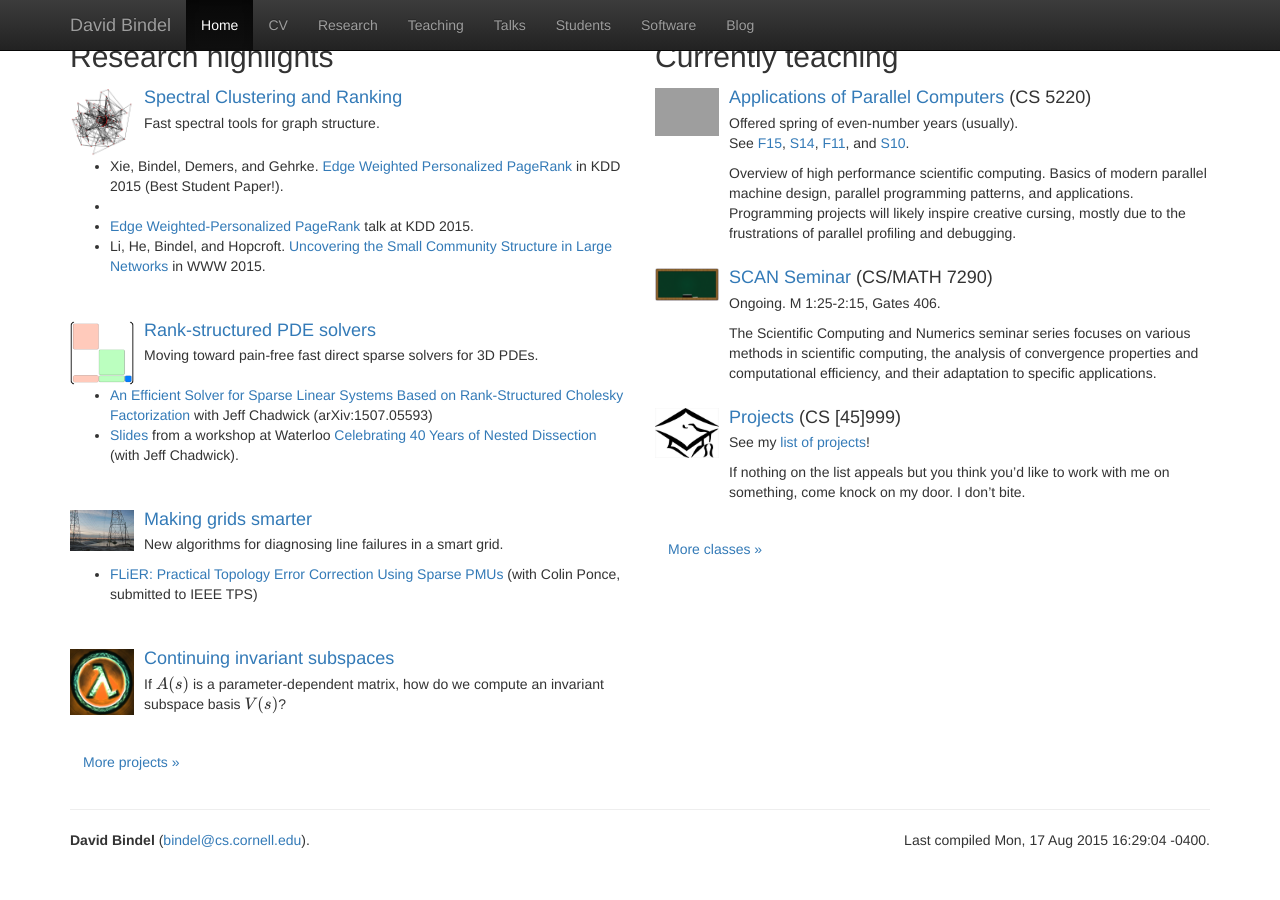
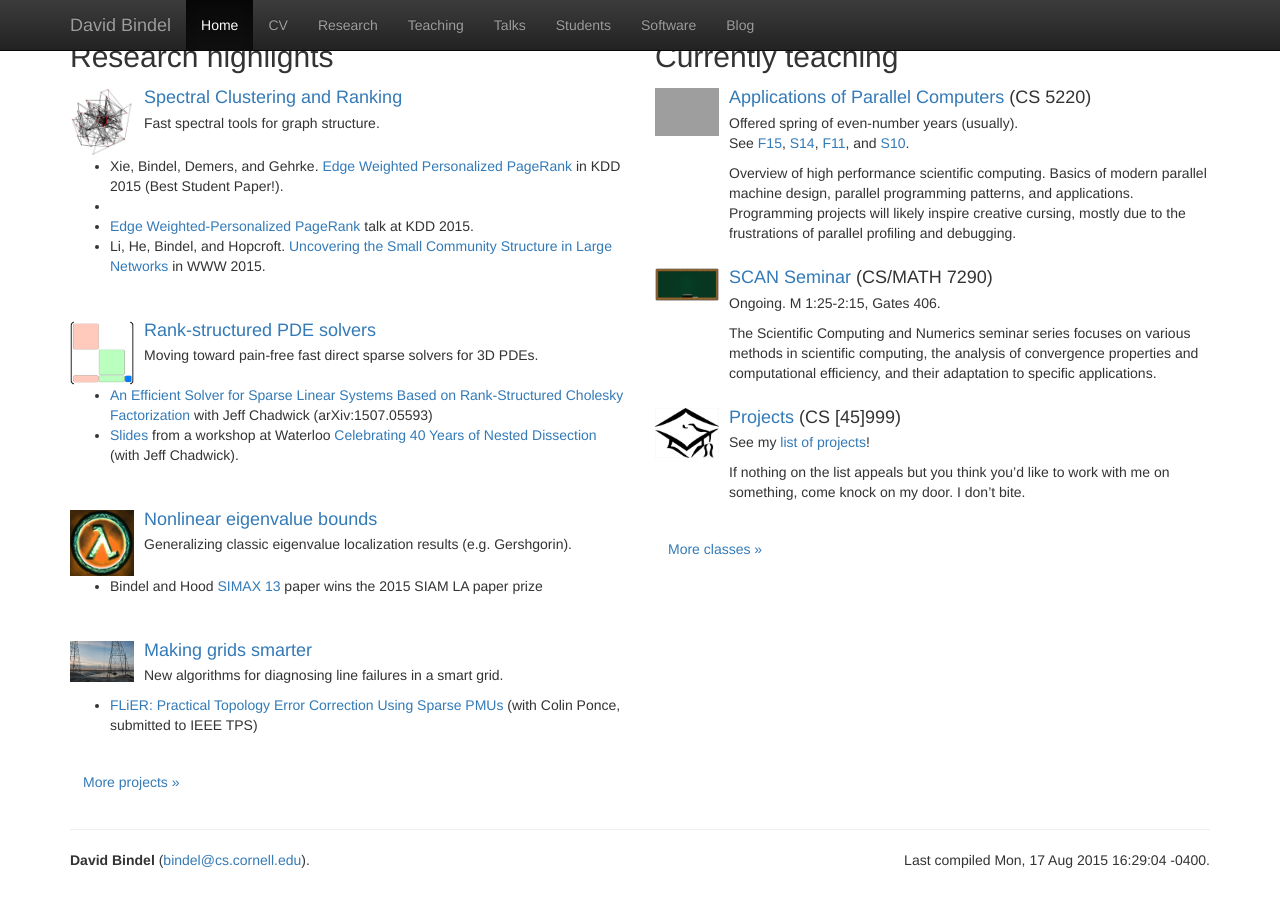
Before and after one commit to dbindel/cornell_web, a Jekyll site: the page built from index.html, in a window 1280 px wide and 900 px high, scrolled down 591 px. Built offline with Jekyll 4.4.1, drawn with Linux system fonts in a browser that asks for light colours; nearby versions of some CDN libraries; formulas are drawn with MathJax 3.

Commit message:
Updates to localization talk stuff.

```diff
--- a/_blurbs/localize.md
+++ b/_blurbs/localize.md
@@ -1,15 +1,14 @@
 ---
 title: Nonlinear eigenvalue bounds
 image: lambda.jpg
-last_update: 2013-07-10
+last_update: 2015-07-01
 snippet:
   Generalizing classic eigenvalue localization results
   (e.g. Gershgorin).
 latest:
-- <a href="http://arxiv.org/abs/1303.4668">Localization results for
-  nonlinear eigenvalue problems</a> (with Amanda Hood, submitted to
-  SIMAX)
-- <a href="http://www.cs.cornell.edu/~bindel/present/siam-jul13.pdf">Nonlinear Gershgorin</a> talk at SIAM AN 13
+- Bindel and Hood <a
+  href="http://epubs.siam.org/doi/abs/10.1137/130913651">SIMAX 13</a>
+  paper wins the 2015 SIAM LA paper prize
 ---
 
  Let $T : \Omega \rightarrow \mathbb{C}^{n \times n}$ be a matrix-valued
@@ -21,3 +20,13 @@ analyze differential and difference equations.  We describe new
 localization results for nonlinear eigenvalues that generalize
 Gershgorin's theorem, pseudospectral inclusion theorems, the
 Bauer-Fike theorem, and others.
+
+## References
+
+- Localization Theorems for Nonlinear Eigenvalue Problems
+  ([arXiv][arxiv], [SIMAX][simax])
+- [Nonlinear Gershgorin talk][an13talk] at SIAM AN 13
+
+[arxiv]: http://arxiv.org/abs/1303.4668
+[simax]: http://epubs.siam.org/doi/abs/10.1137/130913651
+[an13talk]: http://www.cs.cornell.edu/~bindel/present/siam-jul13.pdf
```
